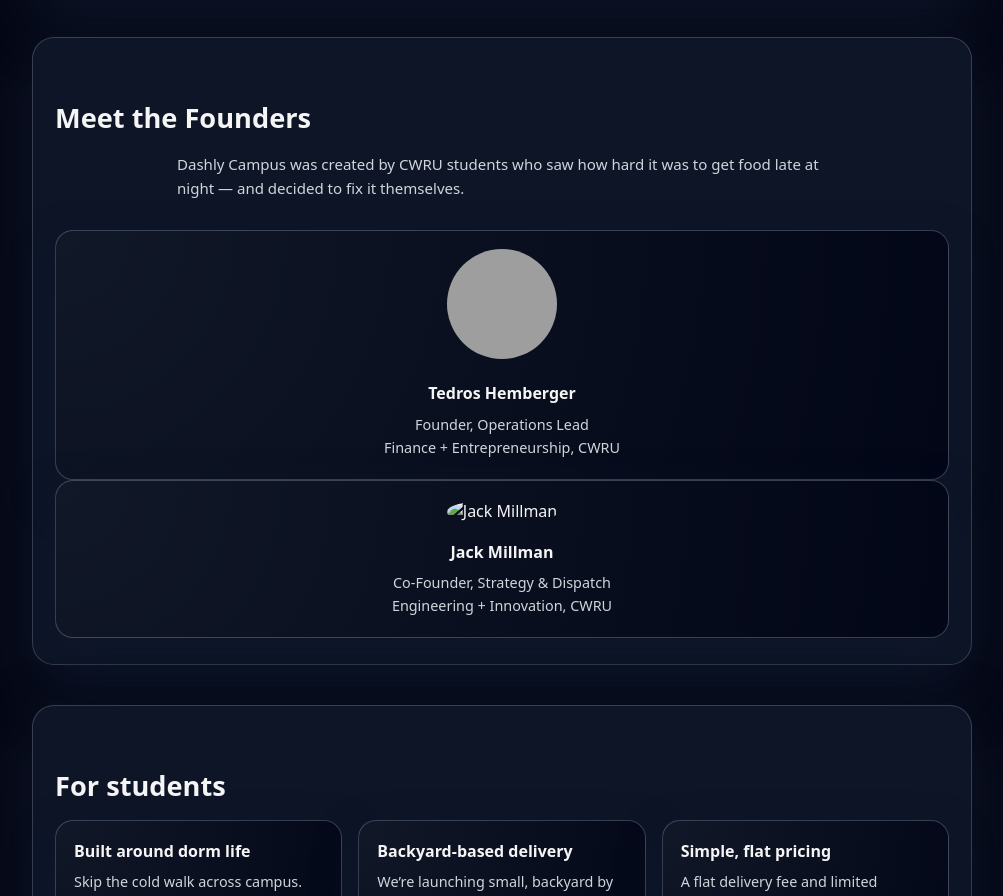
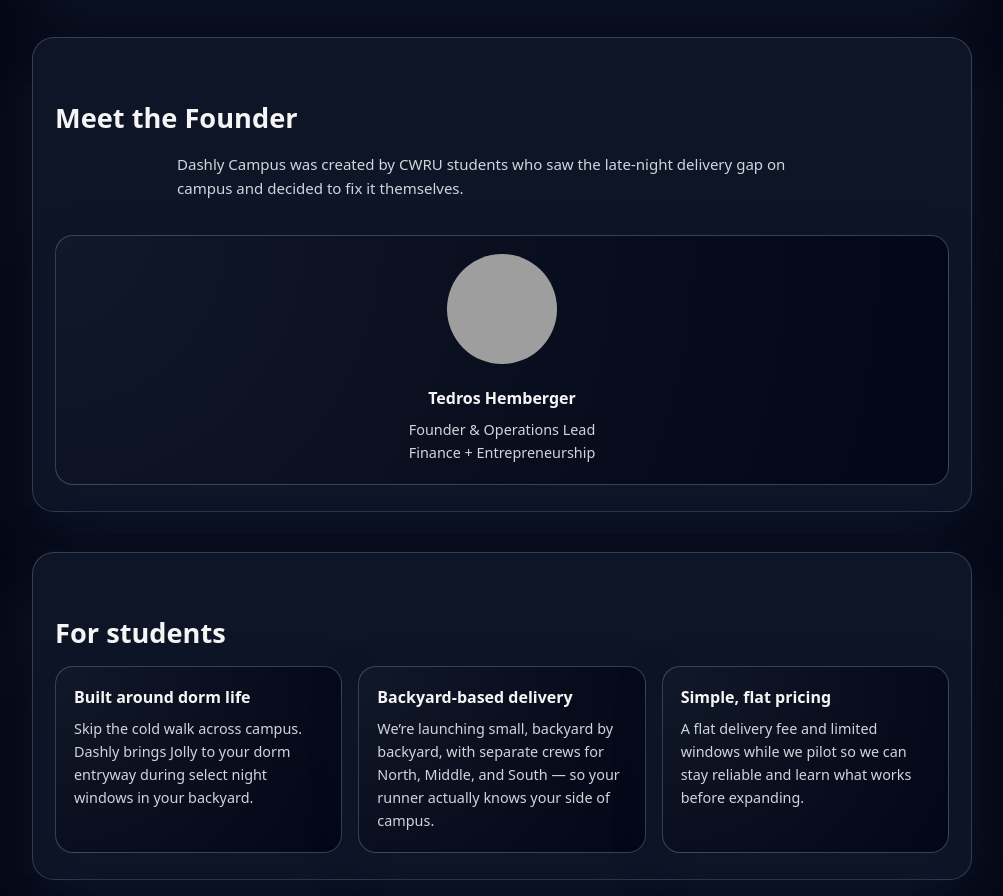
Before and after one commit to Tedros-hembe842/Dashly-Campus-, a plain HTML site: page index.html in a window 1280 px wide. Shown: the part 1467-2363 px from the top of the page, without its empty margins (138-1141 px from the left). Drawn offline with Linux system fonts and the light colour scheme; grey boxes are pictures that could not be loaded.

Commit message:
Update index.html

```diff
--- a/index.html
+++ b/index.html
@@ -425,41 +425,27 @@
           </details>
         </div>
       </section>
-      <!-- MEET THE FOUNDERS -->
+
+      <!-- FOUNDERS -->
 <div class="section">
-    <h2>Meet the Founders</h2>
-    <p style="max-width: 650px; margin: 0 auto 30px auto;">
-        Dashly Campus was created by CWRU students who saw how hard it was to get food late at night —
+    <h2>Meet the Founder</h2>
+    <p style="max-width:650px; margin:0 auto 35px;">
+        Dashly Campus was created by CWRU students who saw the late-night delivery gap on campus
         and decided to fix it themselves.
     </p>
 
     <div class="card-container">
 
-        <!-- TEDROS -->
+        <!-- TEDROS ONLY -->
         <div class="card" style="text-align:center;">
             <img src="tedros.jpg" alt="Tedros Hemberger"
                  style="width:110px; height:110px; border-radius:50%; object-fit:cover; margin-bottom:15px;">
-            <h3 style="text-align:center;">Tedros Hemberger</h3>
-            <p>
-                Founder, Operations Lead
-                <br>Finance + Entrepreneurship, CWRU
-            </p>
-        </div>
-
-        <!-- JACK -->
-        <div class="card" style="text-align:center;">
-            <img src="jack.jpg" alt="Jack Millman"
-                 style="width:110px; height:110px; border-radius:50%; object-fit:cover; margin-bottom:15px;">
-            <h3 style="text-align:center;">Jack Millman</h3>
-            <p>
-                Co-Founder, Strategy & Dispatch
-                <br>Engineering + Innovation, CWRU
-            </p>
+            <h3>Tedros Hemberger</h3>
+            <p>Founder & Operations Lead<br>Finance + Entrepreneurship</p>
         </div>
 
     </div>
 </div>
-
 
       <!-- For students -->
       <section class="section">
```
